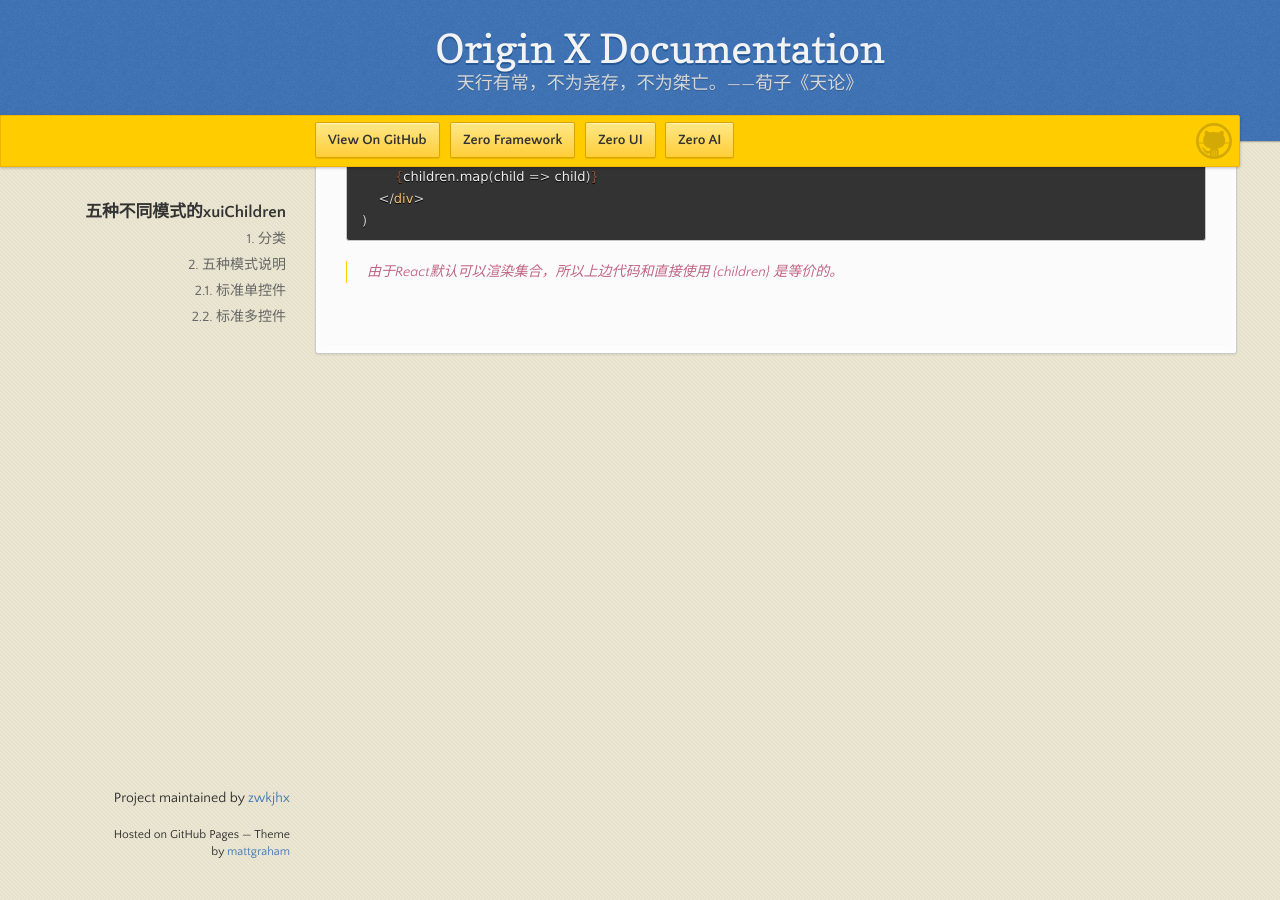
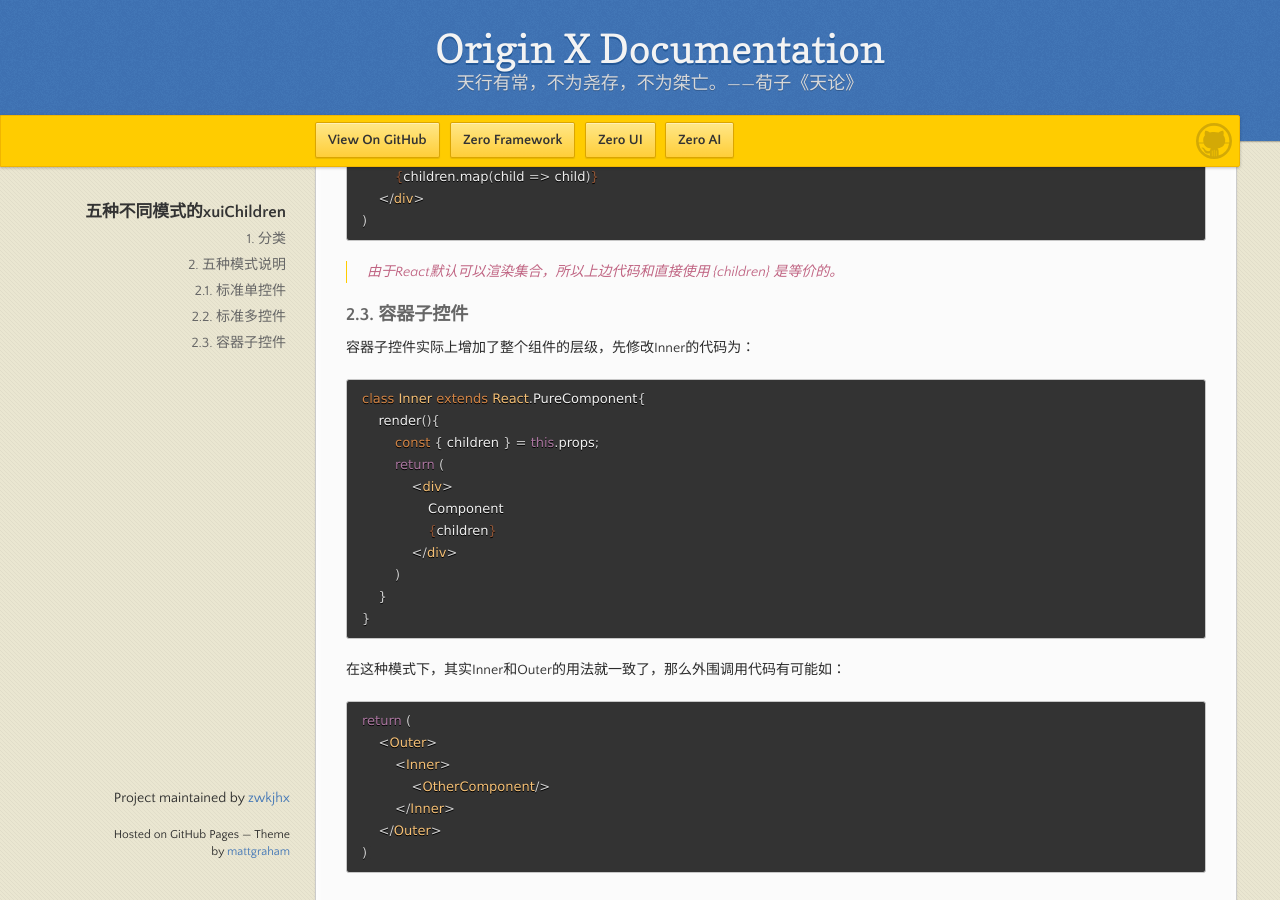
Before and after one commit to zwkjhx/ox-doc, a Jekyll site: the page built from specification/3-origin-xgui-fan/spo-017-wu-zhong-bu-tong-mo-shi-de-xuichildren-shuo-ming.md, in a window 1280 px wide and 900 px high, scrolled down 2128 px. Built offline with Jekyll 4.4.1, drawn with Linux system fonts in a browser that asks for light colours; our own code applies the rules of GitHub Pages for plain Markdown files.

Commit message:
Updates specification/3-origin-xgui-fan/spo-017-wu-zhong-bu-tong-mo-shi-de-xuichildren-shuo-ming.md
Auto commit by GitBook Editor

````diff
--- a/specification/3-origin-xgui-fan/spo-017-wu-zhong-bu-tong-mo-shi-de-xuichildren-shuo-ming.md
+++ b/specification/3-origin-xgui-fan/spo-017-wu-zhong-bu-tong-mo-shi-de-xuichildren-shuo-ming.md
@@ -104,3 +104,33 @@
 ```
 
 > 由于React默认可以渲染集合，所以上边代码和直接使用 {children} 是等价的。
+
+### 2.3. 容器子控件
+
+容器子控件实际上增加了整个组件的层级，先修改Inner的代码为：
+
+```jsx
+class Inner extends React.PureComponent{
+    render(){
+        const { children } = this.props;
+        return (
+            <div>
+                Component
+                {children}
+            </div>
+        )
+    }
+}
+```
+
+在这种模式下，其实Inner和Outer的用法就一致了，那么外围调用代码有可能如：
+
+```jsx
+return (
+    <Outer>
+        <Inner>
+            <OtherComponent/>
+        </Inner>
+    </Outer>
+)
+```
````
